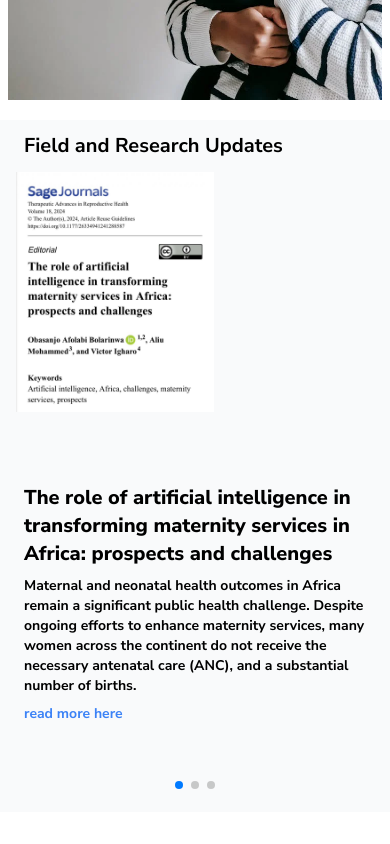
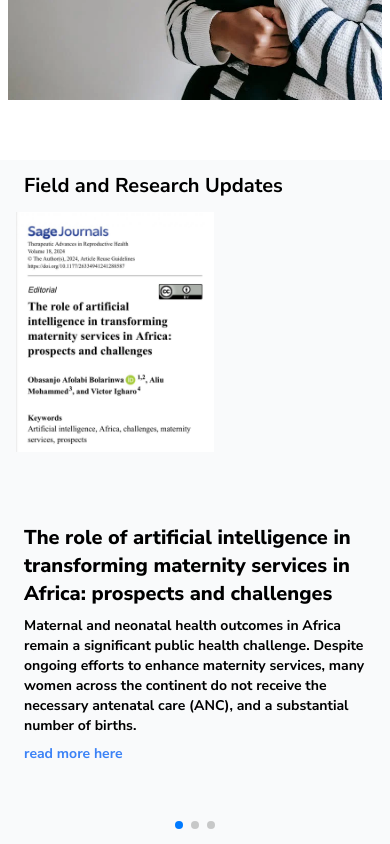
Before and after one commit to Cosmosvybes/disability_and_motherhood, a React (Vite) app: page / in a window 390 px wide. Shown: the part 2340-3184 px from the top of the page. Built offline with nearby package versions, Linux system fonts and the light colour scheme; grey boxes are pictures that could not be loaded; some icons are missing.

Commit message:
save changes

```diff
--- a/src/Components/Pages/Landing/Components/MeetPrincipal.tsx
+++ b/src/Components/Pages/Landing/Components/MeetPrincipal.tsx
@@ -4,7 +4,7 @@ const MeetPrincipal = () => {
     <>
       <div
         id="Meet the Principal Investigator"
-        className="relative h-96 max-md:h-auto lg:h-auto  max-md:flex-col  max-sm:py-2 max-md:px-0  max-md:gap-2 flex gap-5 max-sm:gap-0 justify-between max-sm:flex-col px-20 max-sm:px-2"
+        className="relative  max-md:h-auto h-screen lg:h-auto  max-md:flex-col  max-sm:py-2 max-md:px-0  max-md:gap-2 flex gap-5 max-sm:gap-0 justify-between max-sm:flex-col px-20 max-sm:px-2"
       >
         <div className="relative h-auto max-md:h-auto max-md:justify-center  max-sm:justify-center items-center flex max-sm:py-2 px-2">
           <div
--- a/src/Components/Pages/Landing/Components/SupportSection.tsx
+++ b/src/Components/Pages/Landing/Components/SupportSection.tsx
@@ -32,7 +32,7 @@ const SupportSection = () => {
   return (
     <>
       <div
-        className="relative px-20 max-md:px-2 max-md:py-2  py-5 max-sm:px-4 bg-gray-50 max-sm:py-2 h-auto"
+        className="relative px-20 max-md:px-2 max-md:py-2  mt-10 py-5 max-sm:px-4 bg-gray-50 max-sm:py-2 h-auto"
         id="Field and Research Updates"
       >
         <div className="relative max-md:px-2 flex justify-between items-center">
--- a/src/Components/Pages/Landing/Components/Testimonial.tsx
+++ b/src/Components/Pages/Landing/Components/Testimonial.tsx
@@ -11,7 +11,7 @@ const Testimonial = ({
 }) => {
   return (
     <>
-      <div className="relative h-96 px-2 py-2  max-md:w-full flex-col flex transition duration-500 bg-white  max-sm:gap-2 gap-3 rounded-xl justify-start items-start   max-sm:h-auto w-96 max-sm:w-full max-md:h-96">
+      <div className="relative h-96 px-2 py-2   max-md:w-full flex-col flex transition duration-500 bg-white  max-sm:gap-2 gap-3 rounded-xl justify-start items-start   max-sm:h-auto w-96 max-sm:w-full max-md:h-96">
         <FormatQuote className="absolute right-0 top-5 text-5xl   opacity-10" />
         <FormatQuote className="absolute left-0 bottom-0 text-5xl   opacity-10" />
 
--- a/src/Components/Pages/Landing/Components/Testimonials.tsx
+++ b/src/Components/Pages/Landing/Components/Testimonials.tsx
@@ -63,7 +63,7 @@ const Testimonials = () => {
   ]);
   return (
     <>
-      <div className="relative bg-gray-50 h-auto py-5  max-sm:py-5 ">
+      <div className="relative bg-gray-50 h-screen max-sm:h-auto py-5 mt-10  max-sm:py-5 ">
         <h1 className="text-left max-md:text-center px-20 text-5xl max-sm:text-2xl max-md:px-2 max-sm:px-2 font-bold">
           Team & Contributors
         </h1>
```
